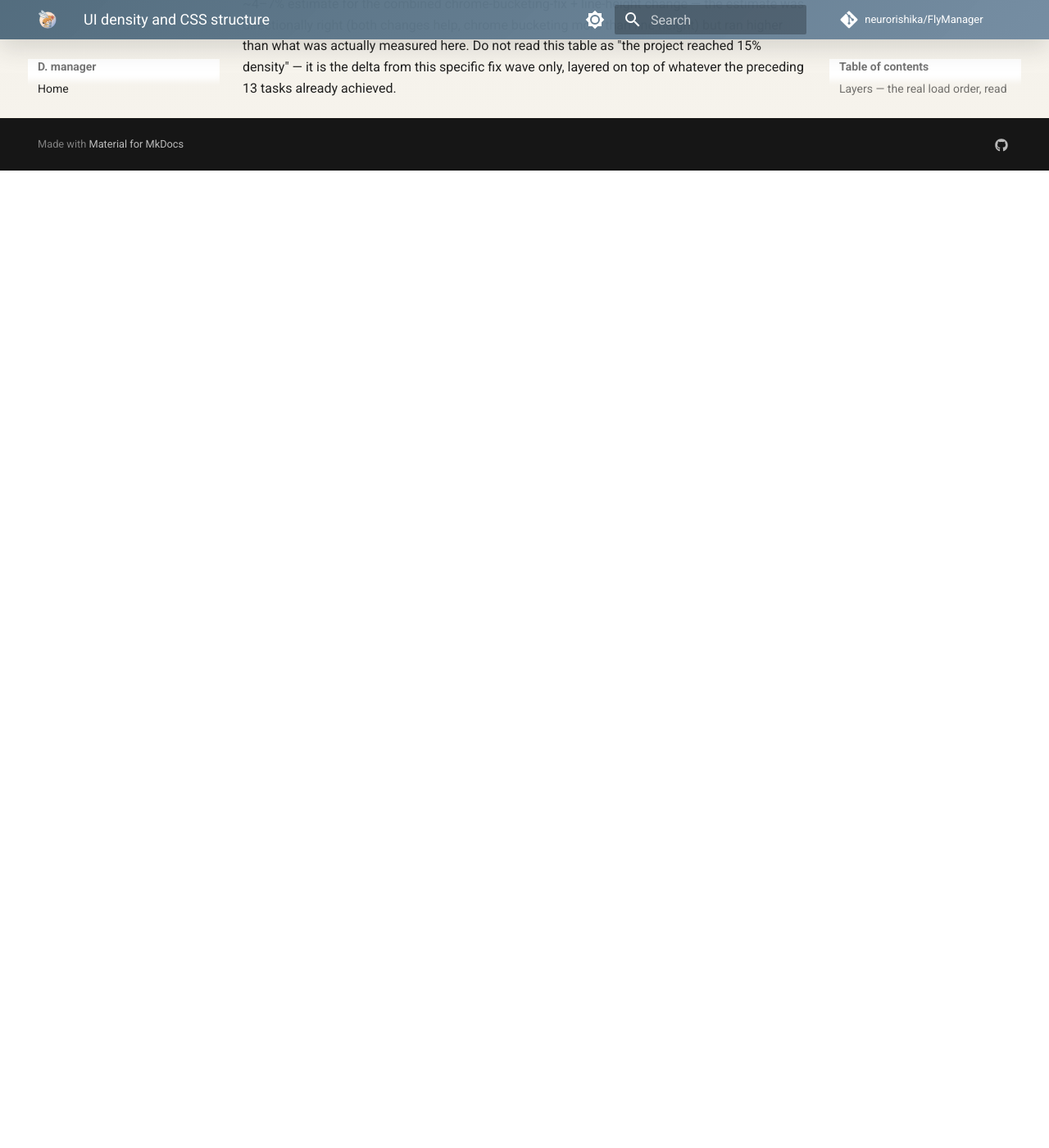
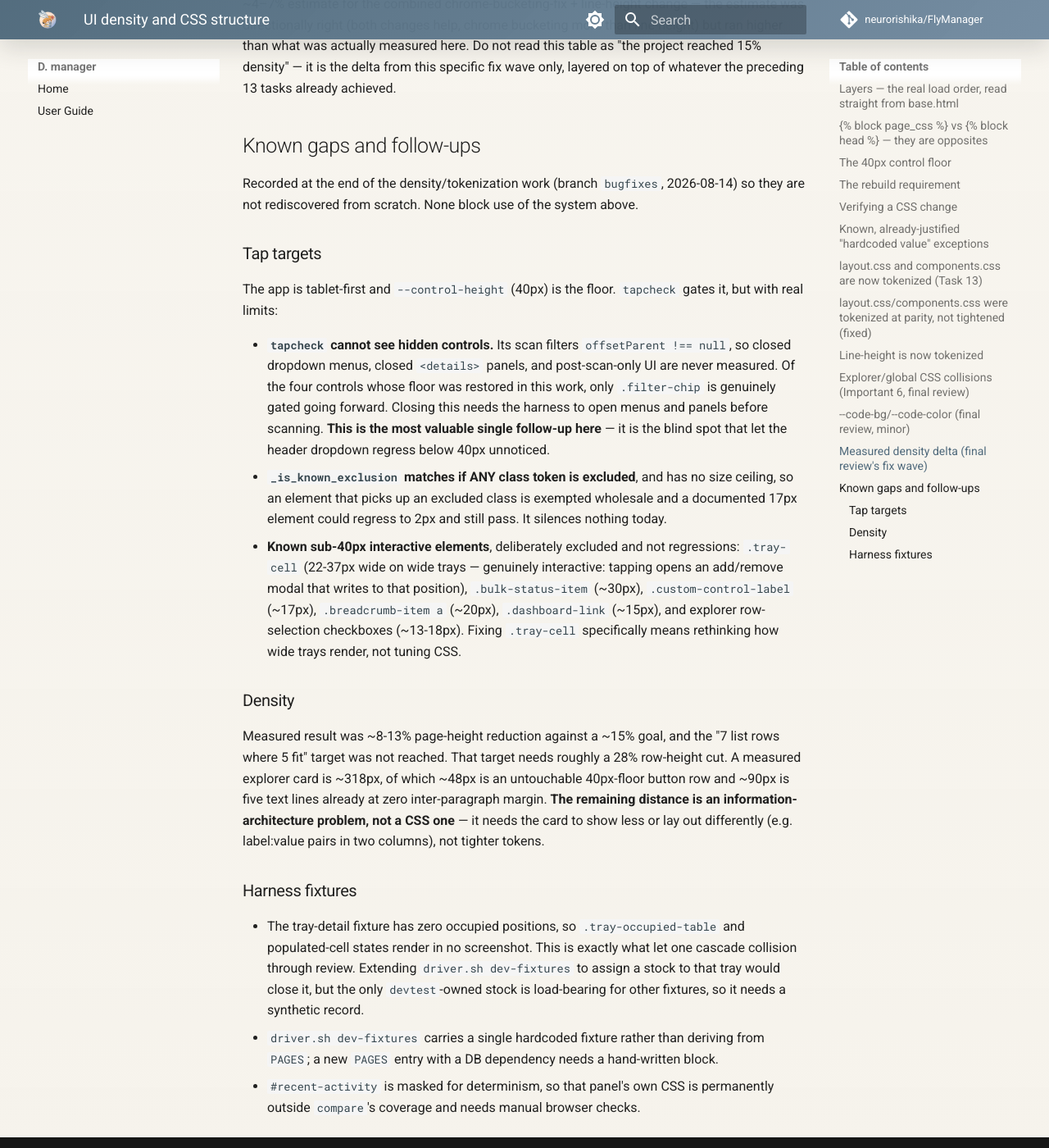
Before and after one commit to neurorishika/FlyManager, an MkDocs documentation site: the page built from docs/ui-density.md, in a window 1280 px wide and 1400 px high, scrolled down 11051 px. Shown: the whole window at 82% size. Built offline with MkDocs 1.6.1 and Material for MkDocs 9.7.7, drawn with Linux system fonts in a browser that asks for light colours; comment, search, counter and statistics services are not loaded; before the commit the page ends 11259 px from its top, so only the background shows below that.

Commit message:
docs(ui-density): record known gaps and follow-ups
Preserves the tap-target exclusions, the harness blind spots, the fixture
limitations, and the finding that the remaining density gap is an
information-architecture problem rather than a CSS one.

Co-Authored-By: Claude Opus 5 <noreply@anthropic.com>

```diff
--- a/docs/ui-density.md
+++ b/docs/ui-density.md
@@ -478,3 +478,51 @@ line-height) but ran higher than what was actually measured here. Do not
 read this table as "the project reached 15% density" — it is the delta
 from this specific fix wave only, layered on top of whatever the
 preceding 13 tasks already achieved.
+
+## Known gaps and follow-ups
+
+Recorded at the end of the density/tokenization work (branch `bugfixes`, 2026-08-14) so
+they are not rediscovered from scratch. None block use of the system above.
+
+### Tap targets
+
+The app is tablet-first and `--control-height` (40px) is the floor. `tapcheck` gates it,
+but with real limits:
+
+- **`tapcheck` cannot see hidden controls.** Its scan filters `offsetParent !== null`, so
+  closed dropdown menus, closed `<details>` panels, and post-scan-only UI are never
+  measured. Of the four controls whose floor was restored in this work, only
+  `.filter-chip` is genuinely gated going forward. Closing this needs the harness to open
+  menus and panels before scanning. **This is the most valuable single follow-up here** —
+  it is the blind spot that let the header dropdown regress below 40px unnoticed.
+- **`_is_known_exclusion` matches if ANY class token is excluded**, and has no size
+  ceiling, so an element that picks up an excluded class is exempted wholesale and a
+  documented 17px element could regress to 2px and still pass. It silences nothing today.
+- **Known sub-40px interactive elements**, deliberately excluded and not regressions:
+  `.tray-cell` (22-37px wide on wide trays — genuinely interactive: tapping opens an
+  add/remove modal that writes to that position), `.bulk-status-item` (~30px),
+  `.custom-control-label` (~17px), `.breadcrumb-item a` (~20px), `.dashboard-link`
+  (~15px), and explorer row-selection checkboxes (~13-18px). Fixing `.tray-cell`
+  specifically means rethinking how wide trays render, not tuning CSS.
+
+### Density
+
+Measured result was ~8-13% page-height reduction against a ~15% goal, and the "7 list rows
+where 5 fit" target was not reached. That target needs roughly a 28% row-height cut. A
+measured explorer card is ~318px, of which ~48px is an untouchable 40px-floor button row
+and ~90px is five text lines already at zero inter-paragraph margin. **The remaining
+distance is an information-architecture problem, not a CSS one** — it needs the card to
+show less or lay out differently (e.g. label:value pairs in two columns), not tighter
+tokens.
+
+### Harness fixtures
+
+- The tray-detail fixture has zero occupied positions, so `.tray-occupied-table` and
+  populated-cell states render in no screenshot. This is exactly what let one cascade
+  collision through review. Extending `driver.sh dev-fixtures` to assign a stock to that
+  tray would close it, but the only `devtest`-owned stock is load-bearing for other
+  fixtures, so it needs a synthetic record.
+- `driver.sh dev-fixtures` carries a single hardcoded fixture rather than deriving from
+  `PAGES`; a new `PAGES` entry with a DB dependency needs a hand-written block.
+- `#recent-activity` is masked for determinism, so that panel's own CSS is permanently
+  outside `compare`'s coverage and needs manual browser checks.
```
